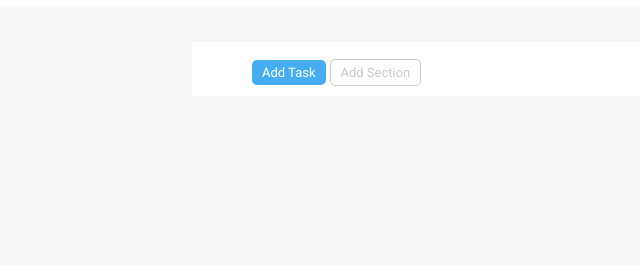
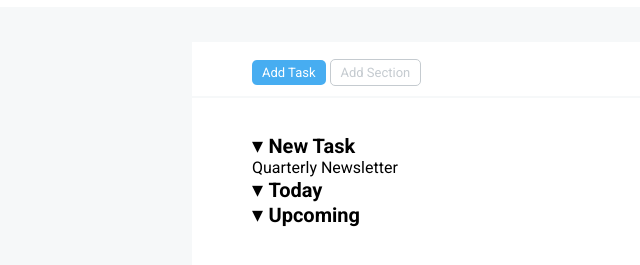
Before and after one commit to enricopaol/html-css-toboolist, a plain HTML site: page index.html in a window 1280 px wide. Shown: the part 63-328 px from the top of the page, without its empty margins (0-640 px from the left). Drawn offline with Linux system fonts and the light colour scheme.

Commit message:
Elementi lista di primo livello

```diff
--- a/css/style.css
+++ b/css/style.css
@@ -47,7 +47,7 @@ main {
 .links{
     padding-top: 20px;
     padding-left: 60px;
-    margin-bottom: 15px;
+    padding-bottom: 15px;
 }
 
 .links a {
@@ -70,7 +70,28 @@ main {
 /* FINE SEZIONE LINKS */
 
 hr{
-    border: 2px solid #f6f8f9;
+    border: 1px solid #f6f8f9;
 }
 
+/* SEZIONE TO-DO */
+.to-do{
+    padding-top: 35px;
+    padding-left: 60px;
+    padding-bottom: 50px;
+}
+
+.to-do li{
+    list-style-type:none;
+}
+
+.to-do h3{
+    font-size: 20px;
+    display: inline-block;
+}
+
+.arrow{
+    font-size: 22px;
+}
+/* FINE SEZIONE TO-DO */
+
 /* FINE MAIN */
--- a/index.html
+++ b/index.html
@@ -33,6 +33,21 @@
 
             <hr />
 
+            <!-- To-Do Section-->
+            <section class="to-do">
+                <ul>
+                    <li>
+                        <span class="arrow">&#9662; </span> <h3>New Task</h3>
+                        <ul>
+                            <li>Quarterly Newsletter</li>
+                        </ul>
+                    </li>
+                    <li><span class="arrow">&#9662; </span> <h3>Today</h3></li>
+                    <li><span class="arrow">&#9662; </span> <h3>Upcoming</h3></li>
+                </ul>
+            </section>
+            <!--  Fine To-Do Section-->
+
         </div>
         <!-- Fine Container -->
 
```
